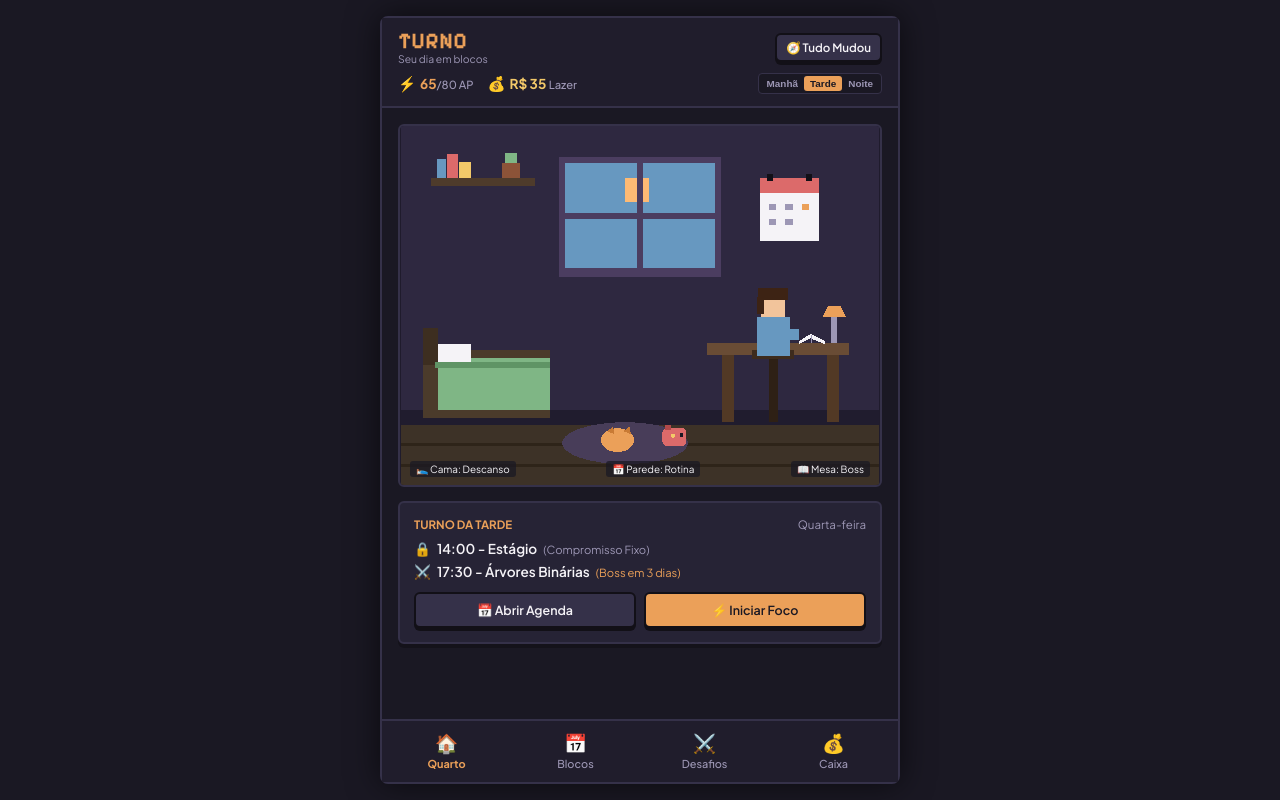
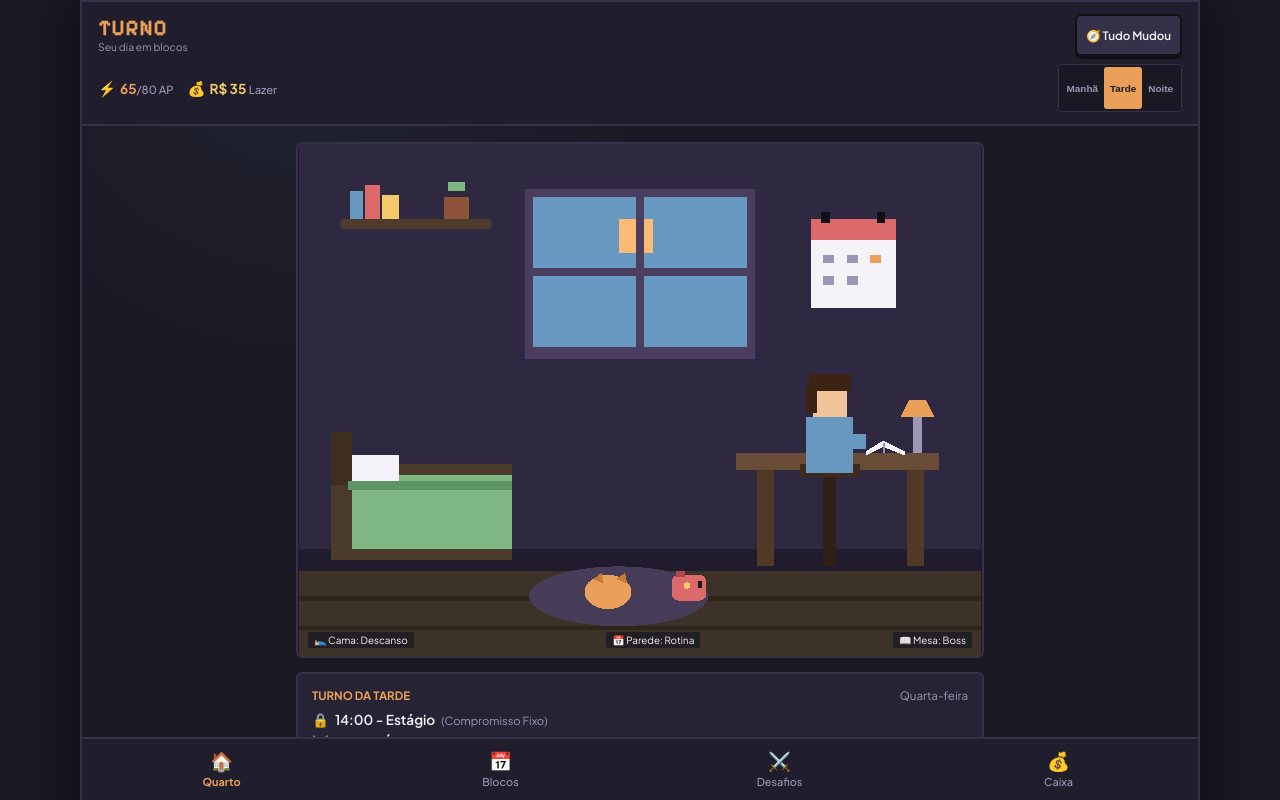
Before and after one commit to SouBeatrizKaroline/TURNO_theGame, a React (Vite) app: page / in a window 1280 px wide. Shown: the top 800 px of the page. Built offline with nearby package versions, Linux system fonts and the light colour scheme.

Commit message:
feat: elevar feedback e acabamento da experiência

```diff
--- a/src/App.tsx
+++ b/src/App.tsx
@@ -1,4 +1,4 @@
-import React, { useState } from 'react';
+import React, { useEffect, useState } from 'react';
 import { TimeOfDay, ActiveTab, Task, BossTopic, FinancePot, TopicFamiliarity } from './types';
 import { ResourceHUD } from './components/ResourceHUD';
 import { Room } from './components/room/Room';
@@ -44,14 +44,44 @@ export const App: React.FC = () => {
     { id: 'flexible', label: 'Lazer / Flexível', spent: 35, limit: 70, color: 'var(--amber-warm)' },
     { id: 'reserve', label: 'Reserva de Emergência', spent: 50, limit: 50, color: 'var(--sage-calm)' }
   ]);
+  const [toast, setToast] = useState('');
+  const [hydrated, setHydrated] = useState(false);
+
+  useEffect(() => {
+    const saved = localStorage.getItem('turno-state-v1');
+    if (!saved) return;
+    try {
+      const state = JSON.parse(saved) as Partial<{ timeOfDay: TimeOfDay; ap: number; tasks: Task[]; topics: BossTopic[]; pots: FinancePot[] }>;
+      if (state.timeOfDay) setTimeOfDay(state.timeOfDay);
+      if (typeof state.ap === 'number') setAp(state.ap);
+      if (state.tasks) setTasks(state.tasks);
+      if (state.topics) setTopics(state.topics);
+      if (state.pots) setPots(state.pots);
+    } catch {
+      localStorage.removeItem('turno-state-v1');
+    }
+    setHydrated(true);
+  }, []);
+
+  useEffect(() => {
+    if (!hydrated) return;
+    localStorage.setItem('turno-state-v1', JSON.stringify({ timeOfDay, ap, tasks, topics, pots }));
+  }, [hydrated, timeOfDay, ap, tasks, topics, pots]);
+
+  const announce = (message: string) => {
+    setToast(message);
+    window.setTimeout(() => setToast(''), 2600);
+  };
 
   // Ações de Tarefas
   const handleCompleteTask = (id: string) => {
     setTasks(prev => prev.map(t => t.id === id ? { ...t, status: 'completed' } : t));
+    announce('Bloco concluído. Uma escolha a menos para carregar.');
   };
 
   const handlePostponeTask = (id: string) => {
     setTasks(prev => prev.map(t => t.id === id ? { ...t, status: 'postponed' } : t));
+    announce('Bloco reorganizado para outro momento.');
   };
 
   const handleRemoveTask = (id: string) => {
@@ -69,11 +99,13 @@ export const App: React.FC = () => {
     // Conclui também a tarefa de estudo caso exista na lista
     setTasks(prev => prev.map(t => t.title.includes(focusTopic) ? { ...t, status: 'completed' } : t));
     setActiveTab('boss');
+    announce('Check-in salvo. Sua familiaridade foi atualizada.');
   };
 
   // Ações Financeiras
   const handleAddExpense = (potId: 'essential' | 'flexible' | 'reserve', amount: number) => {
     setPots(prev => prev.map(p => p.id === potId ? { ...p, spent: p.spent + amount } : p));
+    announce('Gasto registrado no pote escolhido.');
   };
 
   // Protocolo de Resgate "Tudo Mudou"
@@ -86,9 +118,12 @@ export const App: React.FC = () => {
     }));
     setAp(prev => Math.min(prev + 15, maxAp));
     setIsRescueOpen(false);
+    announce('Dia reorganizado. O que é fixo continua protegido.');
   };
 
   const flexibleBudgetRemaining = (pots.find(p => p.id === 'flexible')?.limit || 0) - (pots.find(p => p.id === 'flexible')?.spent || 0);
+  const completedTasks = tasks.filter(task => task.status === 'completed').length;
+  const dayProgress = tasks.length ? Math.round((completedTasks / tasks.length) * 100) : 0;
 
   return (
     <div style={{ display: 'flex', flexDirection: 'column', flex: 1 }}>
@@ -109,6 +144,7 @@ export const App: React.FC = () => {
             timeOfDay={timeOfDay}
             onNavigate={tab => setActiveTab(tab)}
             onStartFocus={() => handleStartFocus('Árvores Binárias')}
+            dayProgress={dayProgress}
           />
         )}
 
@@ -156,6 +192,9 @@ export const App: React.FC = () => {
         activeTab={activeTab}
         onSelectTab={setActiveTab}
       />
+      <div className={`toast ${toast ? 'toast--visible' : ''}`} role="status" aria-live="polite">
+        {toast}
+      </div>
     </div>
   );
 };
--- a/src/components/room/Room.tsx
+++ b/src/components/room/Room.tsx
@@ -6,13 +6,14 @@ interface RoomProps {
   timeOfDay: TimeOfDay;
   onNavigate: (tab: 'planner' | 'boss' | 'finance') => void;
   onStartFocus: () => void;
+  dayProgress: number;
 }
 
-export const Room: React.FC<RoomProps> = ({ timeOfDay, onNavigate, onStartFocus }) => {
+export const Room: React.FC<RoomProps> = ({ timeOfDay, onNavigate, onStartFocus, dayProgress }) => {
   return (
     <div style={{ padding: '16px', display: 'flex', flexDirection: 'column', gap: '14px' }}>
       {/* Cenário Central do Quarto */}
-      <RoomVisual timeOfDay={timeOfDay} onNavigate={onNavigate} />
+      <RoomVisual timeOfDay={timeOfDay} onNavigate={onNavigate} dayProgress={dayProgress} />
 
       {/* Cartão de Contexto Operacional da Tarde */}
       <div className="card-pixel" style={{ padding: '14px' }}>
@@ -37,6 +38,11 @@ export const Room: React.FC<RoomProps> = ({ timeOfDay, onNavigate, onStartFocus
             <span style={{ fontWeight: 600 }}>17:30 - Árvores Binárias</span>
             <span style={{ fontSize: '0.7rem', color: 'var(--amber-warm)' }}>(Boss em 3 dias)</span>
           </div>
+        </div>
+        <div className="room-progress" aria-label={`Progresso dos blocos: ${dayProgress}%`}>
+          <div className="room-progress__label"><span>Ritmo do dia</span><strong>{dayProgress}%</strong></div>
+          <div className="room-progress__track"><span style={{ width: `${dayProgress}%` }} /></div>
+          <small>{dayProgress >= 70 ? 'O quarto sente que você encontrou seu ritmo.' : 'Cada bloco é uma escolha, não uma cobrança.'}</small>
         </div>
 
         <div style={{ display: 'grid', gridTemplateColumns: '1fr 1fr', gap: '8px' }}>
--- a/src/components/room/RoomVisual.tsx
+++ b/src/components/room/RoomVisual.tsx
@@ -4,9 +4,10 @@ import { TimeOfDay } from '../../types';
 interface RoomVisualProps {
   timeOfDay: TimeOfDay;
   onNavigate: (tab: 'planner' | 'boss' | 'finance') => void;
+  dayProgress: number;
 }
 
-export const RoomVisual: React.FC<RoomVisualProps> = ({ timeOfDay, onNavigate }) => {
+export const RoomVisual: React.FC<RoomVisualProps> = ({ timeOfDay, onNavigate, dayProgress }) => {
   // Paletas de iluminação da janela baseadas no período
   const skyColors = {
     morning: { sky: '#8EC5FC', sun: '#FDE047', tint: 'rgba(235, 160, 89, 0.08)' },
@@ -76,7 +77,7 @@ export const RoomVisual: React.FC<RoomVisualProps> = ({ timeOfDay, onNavigate })
         <rect x="39" y="24" width="8" height="11" fill="#F3C969" />
         {/* Vaso de Suculenta */}
         <rect x="68" y="25" width="12" height="10" fill="#8C5338" />
-        <rect x="70" y="18" width="8" height="7" fill="#7FB685" />
+          <rect x="70" y="18" width="8" height={dayProgress >= 60 ? "7" : "4"} fill="#7FB685" />
 
         {/* CALENDÁRIO NA PAREDE (Interativo -> Blocos) */}
         <g
--- a/src/index.css
+++ b/src/index.css
@@ -33,23 +33,75 @@ body {
 
 #root {
   width: 100%;
-  max-width: 480px;
+  max-width: 1120px;
   min-height: 100vh;
   background-color: var(--bg-deep);
   display: flex;
   flex-direction: column;
   position: relative;
-  box-shadow: 0 0 32px rgba(0, 0, 0, 0.6);
+  box-shadow: 0 0 48px rgba(0, 0, 0, 0.6);
+  background:
+    radial-gradient(circle at 20% 0%, rgba(103, 152, 192, 0.1), transparent 30%),
+    var(--bg-deep);
 }
 
 @media (min-width: 800px) {
   #root {
-    max-width: 520px;
-    margin: 16px auto;
-    min-height: calc(100vh - 32px);
+    margin: 0 auto;
+    min-height: 100vh;
     border: 2px solid var(--surface-light);
-    border-radius: 8px;
+    border-radius: 0;
   }
+}
+
+main {
+  width: min(100%, 760px);
+  margin: 0 auto;
+}
+
+button, input {
+  min-height: 42px;
+}
+
+.toast {
+  position: fixed;
+  left: 50%;
+  bottom: 82px;
+  z-index: 30;
+  max-width: min(92vw, 420px);
+  padding: 11px 16px;
+  border: 2px solid var(--gold-coin);
+  border-radius: 999px;
+  background: #181522;
+  color: var(--text-main);
+  box-shadow: 0 8px 24px rgba(0,0,0,.4);
+  transform: translate(-50%, 20px);
+  opacity: 0;
+  pointer-events: none;
+  transition: opacity .2s ease, transform .2s ease;
+  text-align: center;
+  font-size: .78rem;
+}
+
+.toast--visible {
+  opacity: 1;
+  transform: translate(-50%, 0);
+}
+
+.room-progress { margin: 10px 0 12px; }
+.room-progress__label { display:flex; justify-content:space-between; font-size:.74rem; color:var(--text-muted); }
+.room-progress__label strong { color:var(--amber-warm); }
+.room-progress__track { height:8px; margin:6px 0 5px; background:var(--bg-deep); border:1px solid var(--surface-light); border-radius:99px; overflow:hidden; }
+.room-progress__track span { display:block; height:100%; background:linear-gradient(90deg, var(--slate-focus), var(--sage-calm)); transition:width .35s ease; }
+.room-progress small { color:var(--text-muted); font-size:.67rem; }
+
+@media (min-width: 760px) {
+  main { padding-inline: 20px; }
+}
+
+@media (max-width: 520px) {
+  #root { max-width: 100%; }
+  main { width: 100%; }
 }
 
 /* Botões com sensação tátil de cartucho retro */
```
